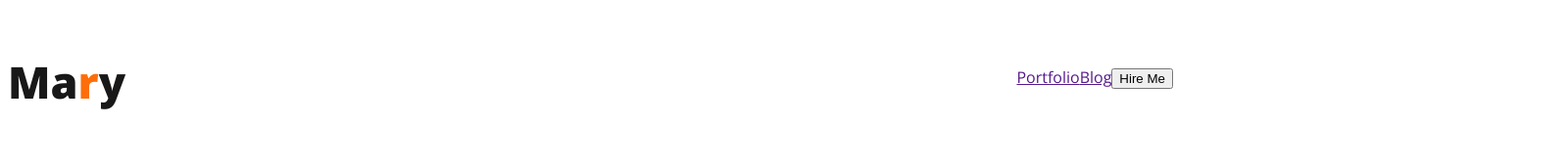
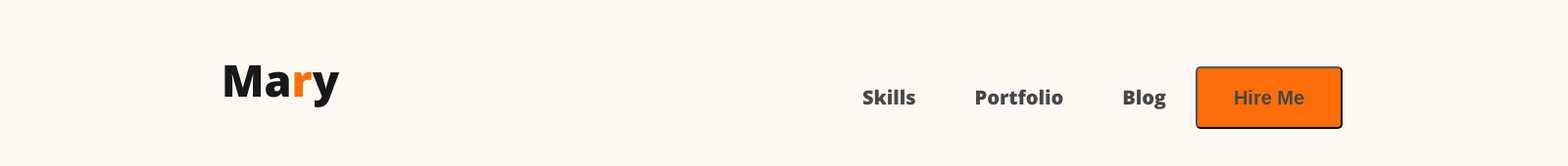
Before and after one commit to Nazmul-Hassan10/module-05-portfolio, a plain HTML site: page index.html in a window 1280 px wide. Shown: the whole page at 98% size, 1600 px wide, since content can reach past the window. Drawn offline with nearby package versions, Linux system fonts and the light colour scheme; a web font is replaced by a local one.

Commit message:
2nd commit

```diff
--- a/index.html
+++ b/index.html
@@ -10,19 +10,26 @@
     <link href="https://fonts.googleapis.com/css2?family=Belanosima:wght@600;700&family=Bowlby+One&family=Bungee&family=Happy+Monkey&family=Open+Sans:wght@400;800&family=Rowdies:wght@300;400;700&family=Russo+One&family=Trispace:wght@400;800&display=swap" rel="stylesheet">
 </head>
 <body>
-    <header>
-        <nav>
-            <div class="header-container">
-                <div>
-                    <p class="mary">Ma<span class="text-primary">r</span>y</p>
-                </div>
-                <div class="bar_right">
-                    <li><a href="">Portfolio</a></li>
-                    <li><a href="">Blog</a></li>
-                    <li><button>Hire Me</button></li>
+    <main>
+        <section>
+            <div class="nav_container">
+                <Div id="mary">
+                    Ma<span class="text-primary">r</span>y
+                </Div>
+                <div class="skills_container">
+                    <li id="a_a">
+                        <a href="#skills">Skills</a>
+                    </li>
+                    <li id="a_a">
+                        <a href="#portfolio">Portfolio</a>
+                    </li>
+                    <li id="a_a">
+                        <a href="#blog">Blog</a>
+                    </li>
+                    <button class="btn_hireMe">Hire Me</button>
                 </div>
             </div>
-        </nav>
-    </header>
+        </section>
+    </main>
 </body>
 </html>
--- a/style.css
+++ b/style.css
@@ -1,29 +1,59 @@
+*{
+    margin: 0;
+    padding: 0;
+}
+.nav_container{
+    color: #181818;
+    text-shadow: 0px 4px 4px 0px rgba(0, 0, 0, 0.25);
+    background-color: #FFF8F3;
+    width: 1600px;
+    height: 837px;
+    font-family: Open Sans;
+    font-size: 45px;
+    font-style: normal;
+    font-weight: 800;
+    line-height: normal;
 
-body{
-    font-family: 'Open Sans', sans-serif;
-}
-/* nav bar */
-.header-container{
     display: flex;
+    list-style: none;
     justify-content: space-between;
-}
-.mary{
-    color: #181818;
-text-shadow: 0px 4px 4px 0px rgba(0, 0, 0, 0.25);
-font-size: 45px;
-font-style: normal;
-font-weight: 800;
-line-height: normal;
 
 }
+#mary{
+    margin-top: 51px;
+    margin-left: 226px;
+}
 .text-primary{
-    font-weight: bold;
     color: #FD6E0A;
 }
-.bar_right{
+.skills_container{
+    margin-top: 68px;
+    margin-right: 230px;
+    font-size: 20px;
+    font-style: normal;
+    font-weight: 400;
+
+
+
     display: flex;
-    margin: 60px;
-    list-style: none;
-    padding-right: 15px;
-    justify-content: space-between;
 }
+#a_a{
+    padding: 18px 30px;
+    font-weight: 700;
+
+}
+section a{
+    text-decoration: none;
+    color: #474747;
+}
+.btn_hireMe{
+    border-radius: 5px;
+    padding: 18px 36px;
+    font-size: 20px;
+    font-style: normal;
+    color: #474747;
+    font-weight: 700;
+    background-color: #FD6E0A;
+    width: 150px;
+    height: 64px;
+}
```
